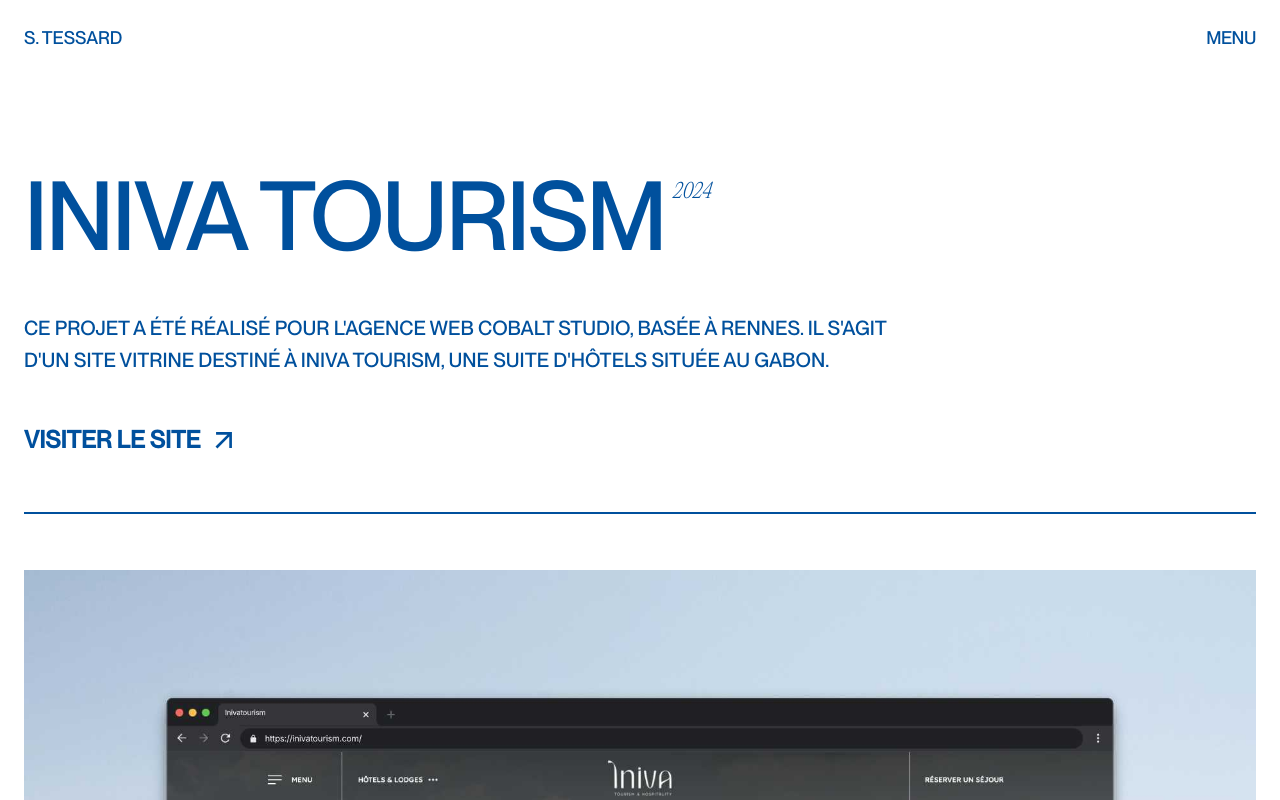
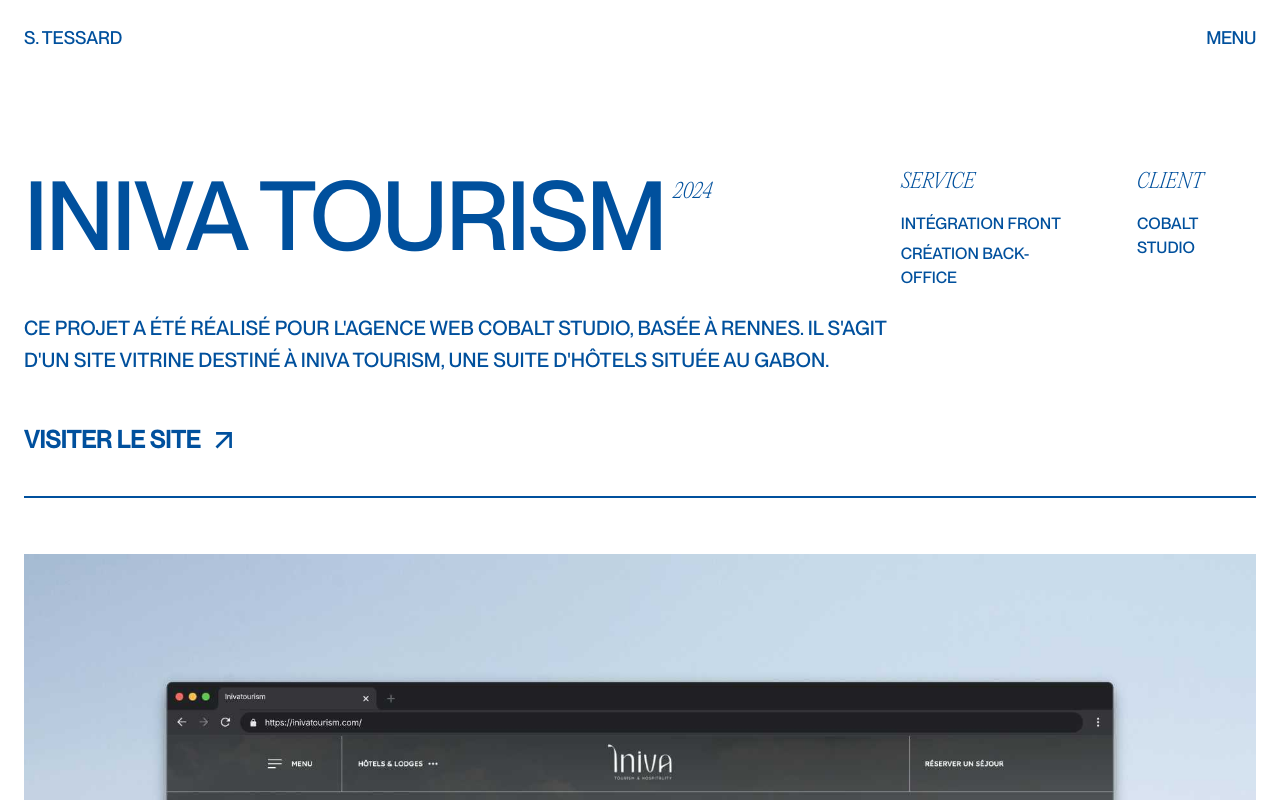
Before and after one commit to simontessard/2025-portfolio, a Next.js app: page /projects/iniva in a window 1280 px wide. Shown: the top 800 px of the page. Built offline with nearby package versions, Linux system fonts and the light colour scheme.

Commit message:
More project info

```diff
--- a/src/components/projects-slug/Heading.tsx
+++ b/src/components/projects-slug/Heading.tsx
@@ -5,8 +5,9 @@
         <>
             <div className="flex flex-col w-full">
 
-                <div className="mb-8 md:mb-12">
+                <div className="flex max-xl:flex-col justify-between mb-8 md:mb-12">
 
+                    <div className="mb-10 xl:mb-0">
                         {/* Title */}
                         <div className="flex gap-2 items-start mb-8 md:mb-12">
                             <h1 className="font-primary text-4xl md:text-6xl xl:text-8xl uppercase tracking-tight text-primary font-medium">
@@ -21,6 +22,22 @@
                         <p className="font-primary text-lg md:text-xl md:leading-8 md:max-w-4xl 2xl:max-w-4xl uppercase text-primary">
                             {project.description}
                         </p>
+                    </div>
+
+                    <div className="flex gap-12 lg:gap-12 xl:gap-14 2xl:gap-24 2xl:w-1/3">
+                        <div className="flex flex-col">
+                            <p className="font-secondary md:text-xl text-primary uppercase italic mb-2 md:mb-2.5 xl:mb-4">Service</p>
+                            <p className="font-primary uppercase text-primary max-md:text-sm mb-1 md:mb-1.5">Intégration front</p>
+                            <p className="font-primary uppercase text-primary max-md:text-sm">Création back-office</p>
+                        </div>
+
+                        <div className="flex flex-col">
+                            <p className="font-secondary md:text-xl text-primary uppercase italic mb-2 md:mb-2.5 xl:mb-4">Client</p>
+                            <p className="font-primary uppercase text-primary max-md:text-sm">Cobalt Studio</p>
+                        </div>
+
+                    </div>
+
                 </div>
 
                 <Link href="https://inivatourism.com/" target="_blank"
@@ -38,7 +55,7 @@
 
             </div>
 
-            <span className="block h-0.5 w-full bg-primary my-8 md:my-14"></span>
+            <span className="block h-0.5 w-full bg-primary mt-7 md:mt-10 mb-8 md:mb-14"></span>
 
         </>
     )
```
Lines whose indentation alone changed are shown as unchanged.
